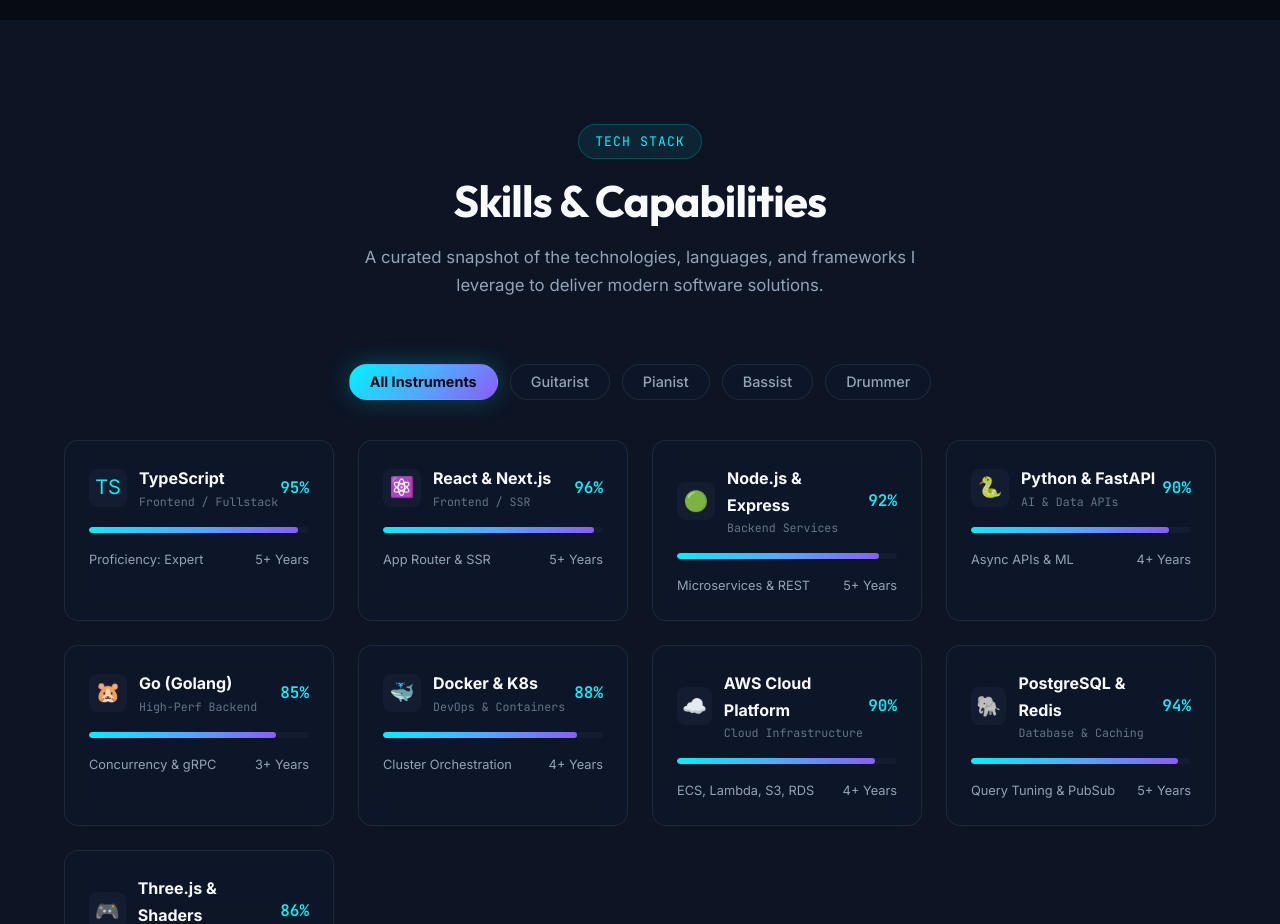
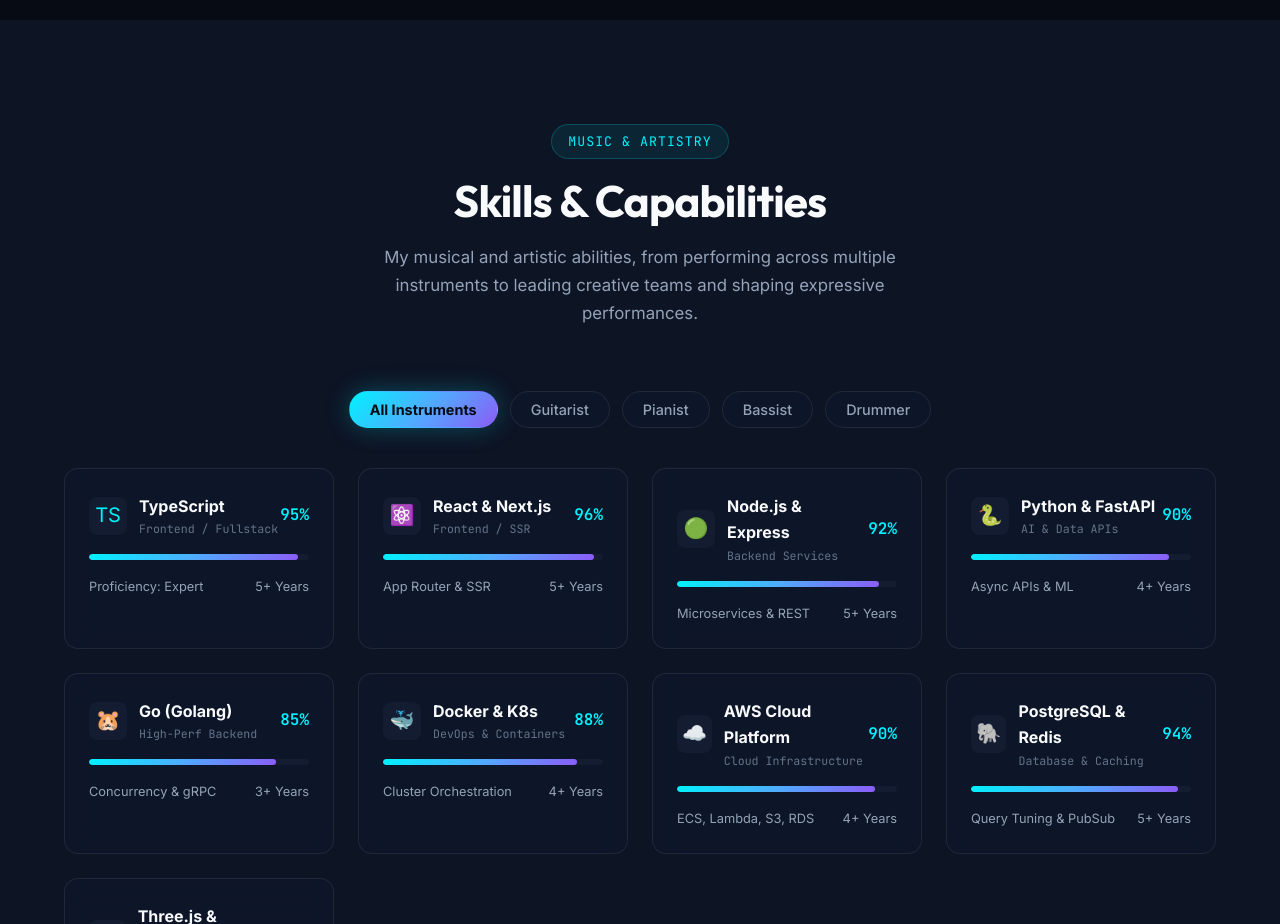
Before and after one commit to dukeflores-dev/first-repository, a plain HTML site: page index.html in a window 1280 px wide. Shown: the part 2060-2984 px from the top of the page. Drawn offline with nearby package versions, Linux system fonts and the light colour scheme; a script that the page names is missing.

Commit message:
Update index.html

```diff
--- a/index.html
+++ b/index.html
@@ -291,10 +291,9 @@
     <section id="skills" style="background: var(--bg-secondary);">
       <div class="container">
         <div class="section-header">
-          <div class="section-tag">Tech Stack</div>
+          <div class="section-tag">Music &amp; Artistry</div>
           <h2 class="section-title">Skills &amp; Capabilities</h2>
-          <p class="section-desc">A curated snapshot of the technologies, languages, and frameworks I leverage to
-            deliver modern software solutions.</p>
+          <p class="section-desc">My musical and artistic abilities, from performing across multiple instruments to leading creative teams and shaping expressive performances.</p>
         </div>
 
         <div class="skills-filter">
```
